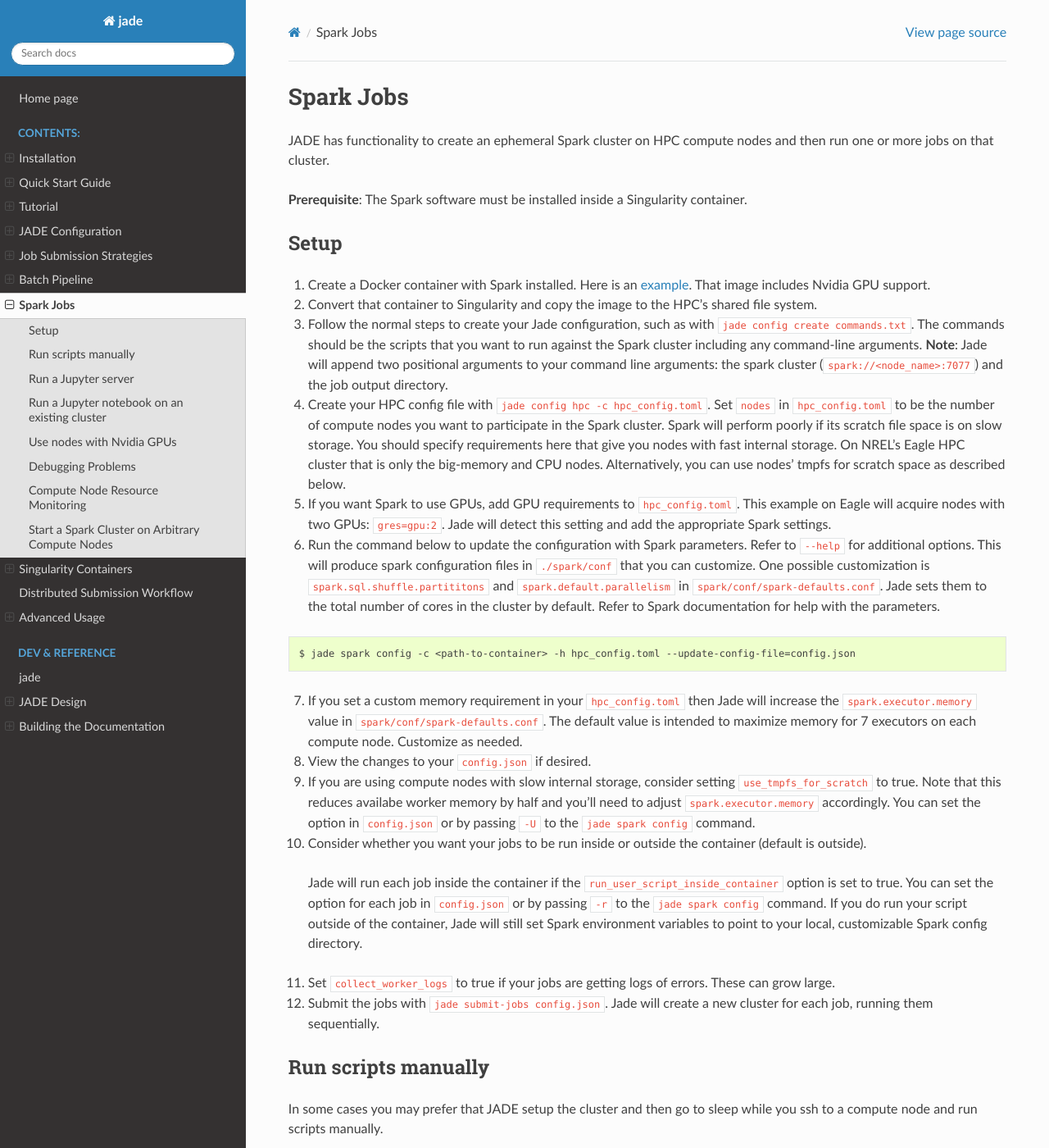
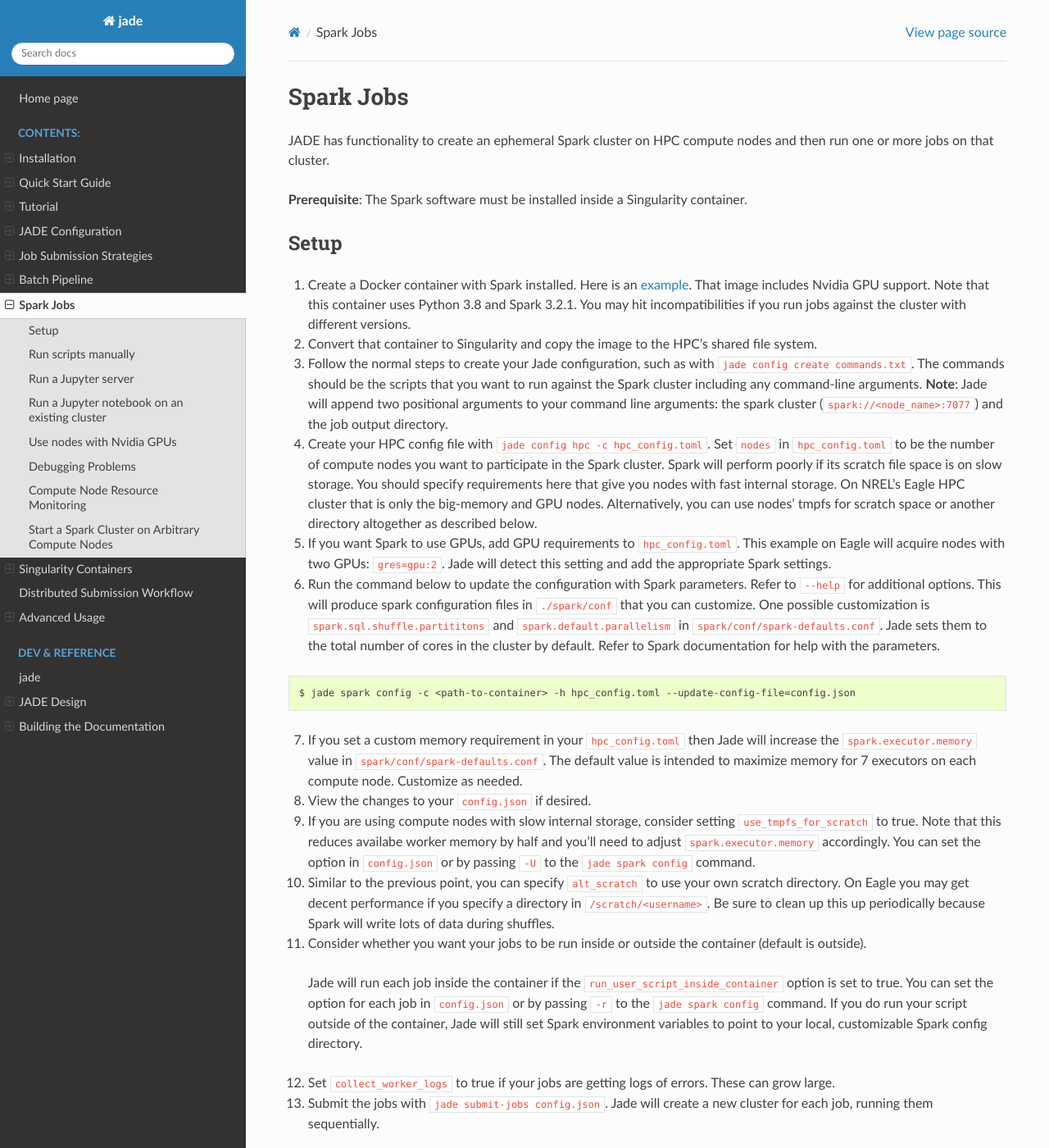
Before and after one commit to NREL/jade, a Sphinx documentation site: the page built from docs/source/spark_jobs.rst, in a window 1280 px wide and 1400 px high. Shown: the whole window at 82% size. Built offline with Sphinx 7.4.7 and the Read the Docs theme 2.0.0, drawn with Linux system fonts in a browser that asks for light colours; pages that are not in the unit, such as notebooks, are missing from menus.

Commit message:
Allow an alternative scratch directory for Spark

```diff
--- a/docs/source/spark_jobs.rst
+++ b/docs/source/spark_jobs.rst
@@ -12,7 +12,8 @@ Setup
 =====
 1. Create a Docker container with Spark installed. Here is an `example
    <https://github.com/NREL/jade/blob/main/jade/spark/Dockerfile>`_. That image includes
-   Nvidia GPU support.
+   Nvidia GPU support. Note that this container uses Python 3.8 and Spark 3.2.1. You may hit
+   incompatibilities if you run jobs against the cluster with different versions.
 2. Convert that container to Singularity and copy the image to the HPC's shared file system.
 3. Follow the normal steps to create your Jade configuration, such as with ``jade config create
    commands.txt``. The commands should be the scripts that you want to run against the Spark
@@ -23,8 +24,8 @@ Setup
    ``hpc_config.toml`` to be the number of compute nodes you want to participate in the Spark
    cluster. Spark will perform poorly if its scratch file space is on slow storage. You should
    specify requirements here that give you nodes with fast internal storage. On NREL's Eagle
-   HPC cluster that is only the big-memory and CPU nodes. Alternatively, you can use nodes' tmpfs
-   for scratch space as described below.
+   HPC cluster that is only the big-memory and GPU nodes. Alternatively, you can use nodes' tmpfs
+   for scratch space or another directory altogether as described below.
 5. If you want Spark to use GPUs, add GPU requirements to ``hpc_config.toml``. This example on Eagle
    will acquire nodes with two GPUs: ``gres=gpu:2``. Jade will detect this setting and add the
    appropriate Spark settings.
@@ -47,14 +48,17 @@ Setup
    to true. Note that this reduces availabe worker memory by half and you'll need to adjust
    ``spark.executor.memory`` accordingly. You can set the option in ``config.json`` or by passing
    ``-U`` to the ``jade spark config`` command.
-10. Consider whether you want your jobs to be run inside or outside the container (default is outside).
+10. Similar to the previous point, you can specify ``alt_scratch`` to use your own scratch directory.
+    On Eagle you may get decent performance if you specify a directory in ``/scratch/<username>``.
+    Be sure to clean up this up periodically because Spark will write lots of data during shuffles.
+11. Consider whether you want your jobs to be run inside or outside the container (default is outside).
    Jade will run each job inside the container if the ``run_user_script_inside_container`` option is
    set to true. You can set the option for each job in ``config.json`` or by passing ``-r`` to
    the ``jade spark config`` command. If you do run your script outside of the container, Jade will
    still set Spark environment variables to point to your local, customizable Spark config
    directory.
-11. Set ``collect_worker_logs`` to true if your jobs are getting logs of errors. These can grow large.
-12. Submit the jobs with ``jade submit-jobs config.json``. Jade will create a new cluster for each
+12. Set ``collect_worker_logs`` to true if your jobs are getting logs of errors. These can grow large.
+13. Submit the jobs with ``jade submit-jobs config.json``. Jade will create a new cluster for each
     job, running them sequentially.
 
 Run scripts manually
```
Also changed, not shown: other parts of docs/source/spark_jobs.rst (+2 -2 lines), 3 other files.
